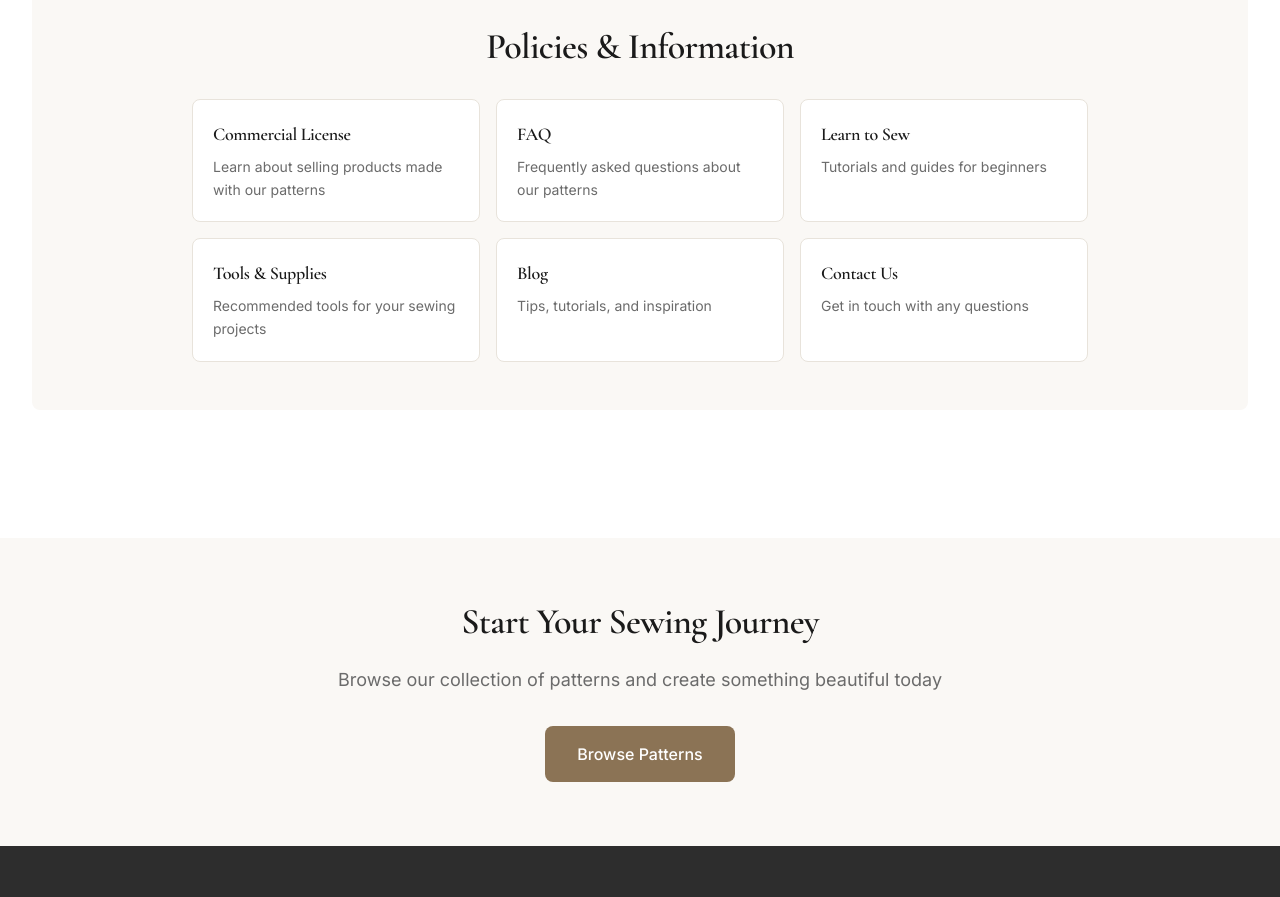
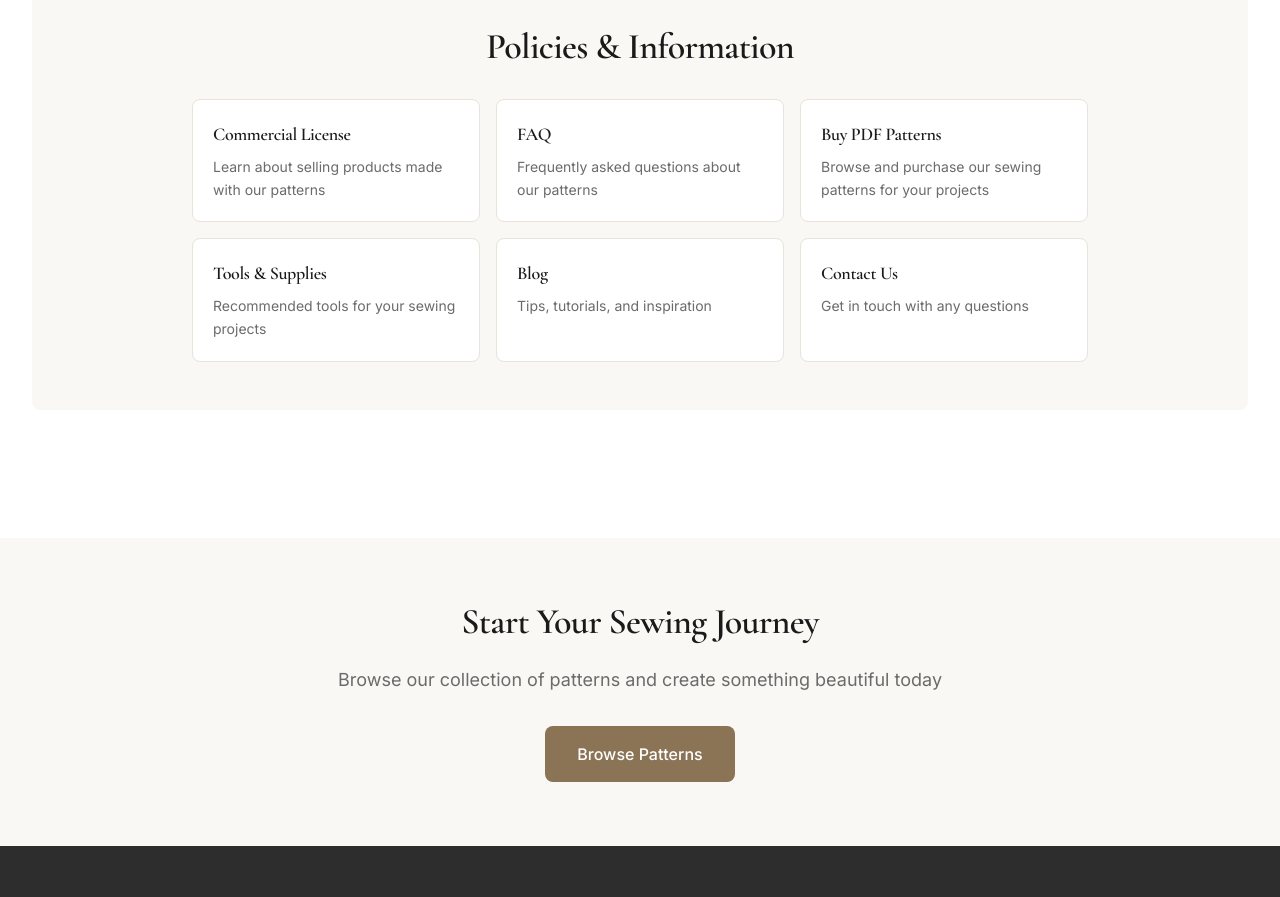
Before and after one commit to moriiheartmade/morii-home, a Next.js app: page /about in a window 1280 px wide. Shown: the part 2940-3837 px from the top of the page. Built offline with nearby package versions, Linux system fonts and the light colour scheme.

Commit message:
Change Learn to Sew to Buy PDF Patterns in About page Policies section

```diff
--- a/app/(storefront)/about/page.tsx
+++ b/app/(storefront)/about/page.tsx
@@ -192,9 +192,9 @@ export default function AboutPage() {
                   href: '/faq',
                 },
                 {
-                  title: 'Learn to Sew',
-                  description: 'Tutorials and guides for beginners',
-                  href: '/learn-to-sew',
+                  title: 'Buy PDF Patterns',
+                  description: 'Browse and purchase our sewing patterns for your projects',
+                  href: '/products',
                 },
                 {
                   title: 'Tools & Supplies',
```
